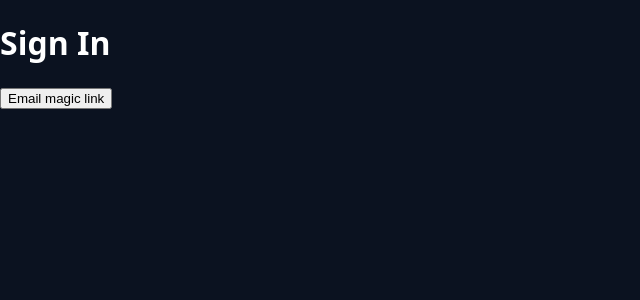
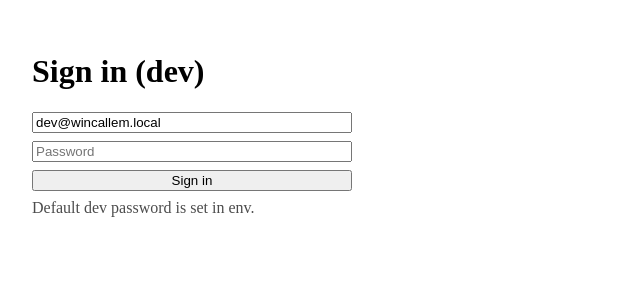
Before and after one commit to timmytshirt/wincallem, a Next.js app in the folder apps/web/: page /signin in a window 1280 px wide. Shown: the top 300 px of the page, without its empty margins (0-640 px from the left). Built offline with nearby package versions, Linux system fonts and the light colour scheme; no server answers.

Commit message:
feat(web): add DB-free NextAuth credentials auth

```diff
--- a/apps/web/app/layout.tsx
+++ b/apps/web/app/layout.tsx
@@ -1,18 +1,15 @@
+import Providers from "./providers";
+
 export const metadata = {
-  title: "WinCallem — Under Construction",
-  description: "Work in progress",
+  title: "WinCallem",
+  description: "Betting intelligence",
 };
 
 export default function RootLayout({ children }: { children: React.ReactNode }) {
   return (
     <html lang="en">
-      <body style={{
-        margin: 0,
-        fontFamily: "system-ui, -apple-system, Segoe UI, Roboto, Helvetica, Arial, sans-serif",
-        background: "#0b1220",
-        color: "#fff"
-      }}>
-        {children}
+      <body>
+        <Providers>{children}</Providers>
       </body>
     </html>
   );
--- a/apps/web/app/signin/page.tsx
+++ b/apps/web/app/signin/page.tsx
@@ -1,13 +1,37 @@
 "use client";
-import { signIn } from "next-auth/react";
 
-export default function SignIn() {
+import { signIn, signOut, useSession } from "next-auth/react";
+import { useState } from "react";
+
+export default function SignInPage() {
+  const { data: session } = useSession();
+  const [email, setEmail] = useState(process.env.NEXT_PUBLIC_DEV_LOGIN_EMAIL || "dev@wincallem.local");
+  const [password, setPassword] = useState("");
+
+  if (session?.user) {
+    return (
+      <main style={{ padding: 24 }}>
+        <h1>Signed in as {session.user.email}</h1>
+        <button onClick={() => signOut()}>Sign out</button>
+      </main>
+    );
+  }
+
   return (
-    <div className="p-6">
-      <h1 className="text-xl mb-4">Sign In</h1>
-      <button onClick={() => signIn("email")} className="px-3 py-2 bg-blue-600 text-white rounded">
-        Email magic link
-      </button>
-    </div>
+    <main style={{ padding: 24 }}>
+      <h1>Sign in (dev)</h1>
+      <form
+        onSubmit={async (e) => {
+          e.preventDefault();
+          await signIn("credentials", { email, password, callbackUrl: "/" });
+        }}
+        style={{ display: "grid", gap: 8, maxWidth: 320 }}
+      >
+        <input value={email} onChange={(e) => setEmail(e.target.value)} placeholder="Email" />
+        <input value={password} onChange={(e) => setPassword(e.target.value)} placeholder="Password" type="password" />
+        <button type="submit">Sign in</button>
+      </form>
+      <p style={{ opacity: 0.7, marginTop: 8 }}>Default dev password is set in env.</p>
+    </main>
   );
 }
```
Also changed, not shown: apps/web/lib/auth.ts (added, +49 -0 lines), apps/web/package.json (+5 -4 lines), apps/web/app/providers.tsx (line endings or trailing spaces), 2 other files (tests, documents, lock files or other folders).
